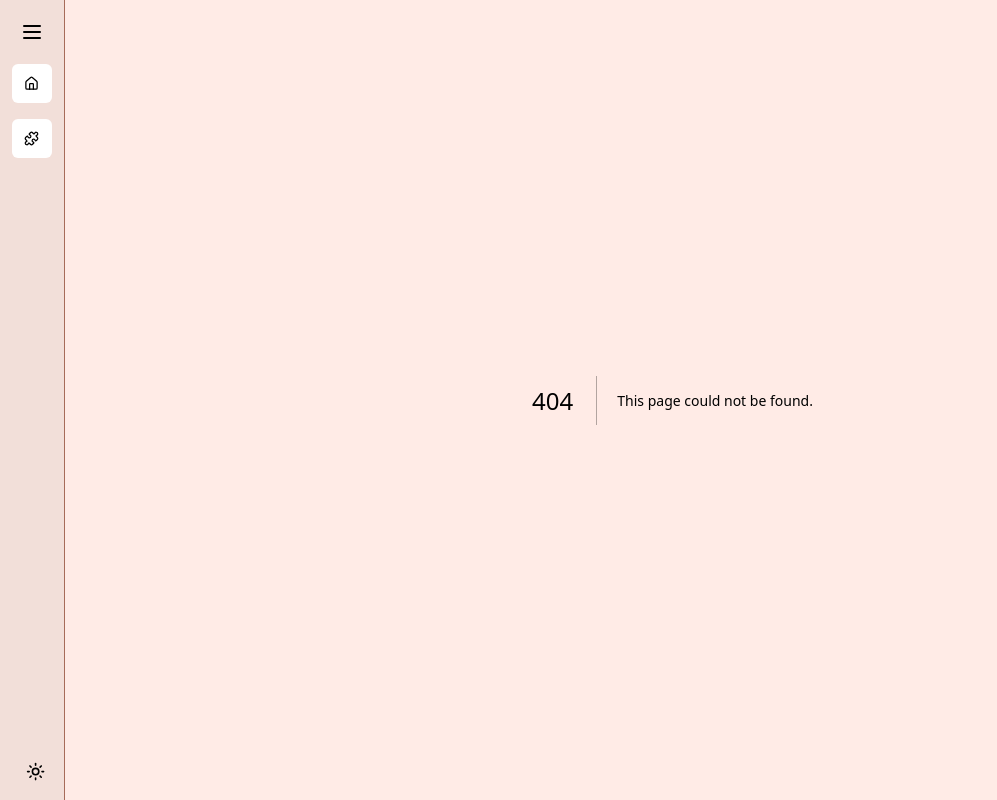
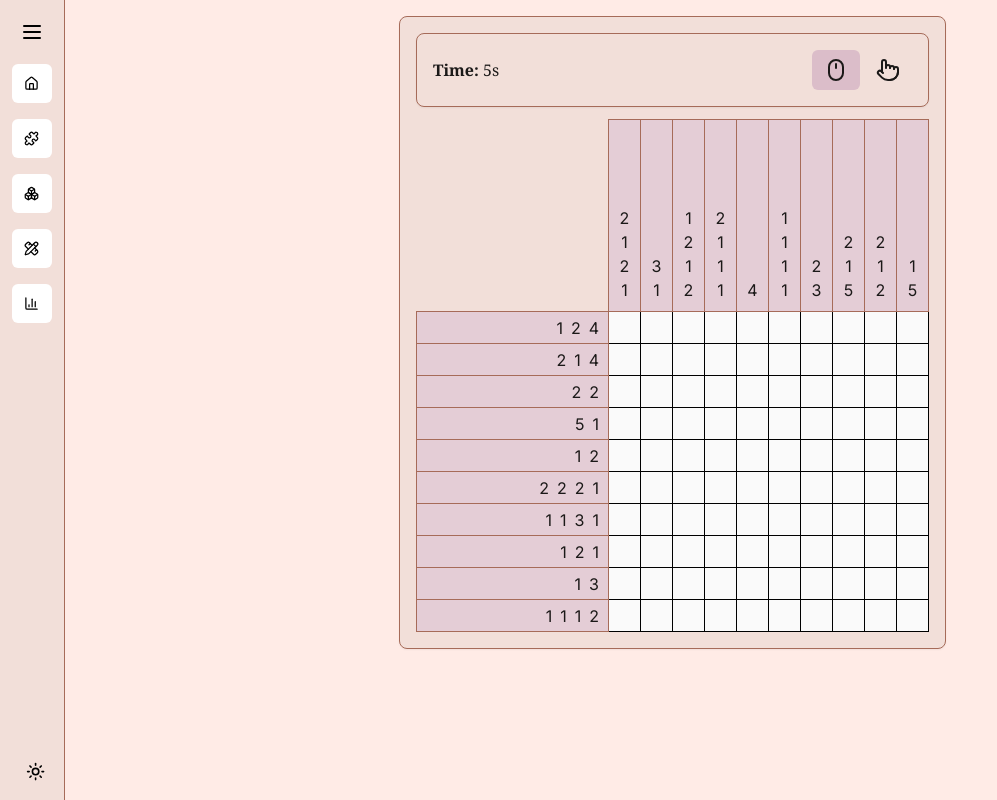
Before and after one commit to lewisgormanneale/griddle, a Next.js app: page /play in a window 1280 px wide. Before the commit this address had no page. Shown: the whole page, without its empty margins (0-997 px from the left). Built offline with nearby package versions, Linux system fonts and the light colour scheme.

Commit message:
additional sidebar links

```diff
--- a/app/nonogram/page.tsx
+++ b/app/play/page.tsx
@@ -1,9 +1,9 @@
 import { Game } from "@/components/game/game";
 import { Card } from "@/components/ui/card";
 
-export default function Nonogram() {
+export default function Play() {
   return (
-    <div className="h-screen w-full flex flex-col justify-center items-center p-4">
+    <div className="h-screen w-full flex flex-col items-center p-4">
       <Card className="p-4">
         <Game />
       </Card>
--- a/components/sidebar.tsx
+++ b/components/sidebar.tsx
@@ -2,7 +2,13 @@
 
 import * as React from "react";
 import { ScrollArea } from "@/components/ui/scroll-area";
-import { Home, Menu, Puzzle } from "lucide-react";
+import {
+  BarChart3,
+  Boxes,
+  Home,
+  Menu, PencilRuler,
+  Puzzle
+} from "lucide-react";
 import Link from "next/link";
 import { ModeToggle } from "./mode-toggle";
 import { Button } from "./ui/button";
@@ -29,8 +35,26 @@ export function Sidebar() {
       label: "play",
       name: "Play",
       icon: <Puzzle size={15} />,
-      href: "/nonogram",
+      href: "/play",
     },
+    {
+      label: "nonograms",
+      name: "Creations & Packs",
+      icon: <Boxes size={15} />,
+      href: "/nonograms",
+    },
+    {
+      label: "creator",
+      name: "Creator",
+      icon: <PencilRuler size={15} />,
+      href: "/creator",
+    },
+    {
+      label: "statistics",
+      name: "Statistics",
+      icon: <BarChart3 size={15} />,
+      href: "/statistics",
+    }
   ];
 
   return (
@@ -41,13 +65,14 @@ export function Sidebar() {
     >
       <ScrollArea className="h-full">
         <div className="flex justify-end items-center m-1">
+          {isExpanded ? <span className={"font-bold"}>Nonogrammable</span> : ""}
           <Button onClick={toggleSidebar} variant="ghost" size="icon">
             <Menu />
           </Button>
         </div>
         <div className={`flex flex-col gap-2 mt-2`}>
           {menus.map((menu) => (
-            <React.Fragment key={menu.name}>
+              <React.Fragment key={menu.name}>
               <Link
                 href={menu.href}
                 className="flex items-center bg-white p-3 m-1 text-xs hover:bg-primary dark:hover:bg-primary dark:bg-background dark:hover:text-background hover:text-white rounded-md"
```
